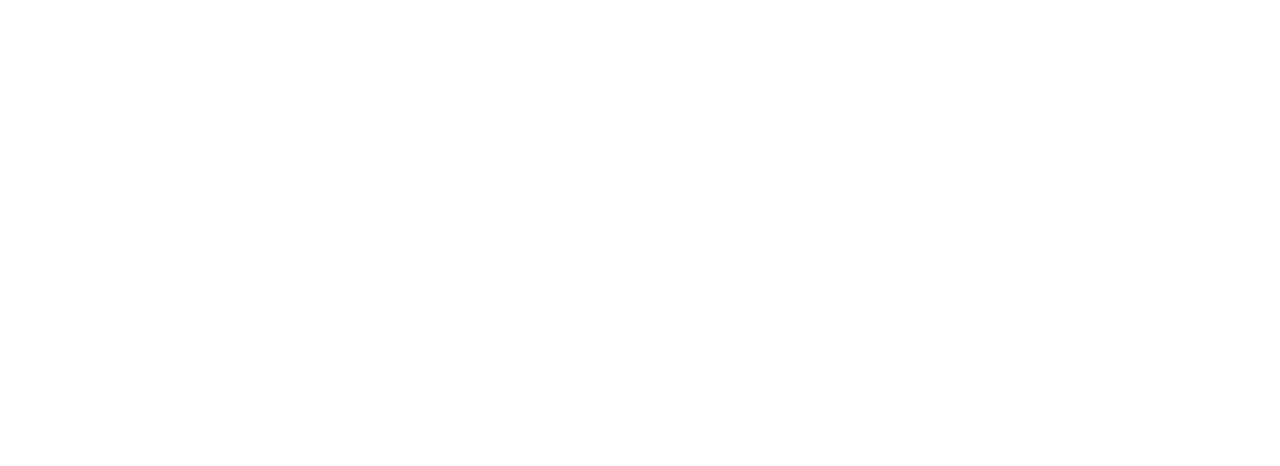
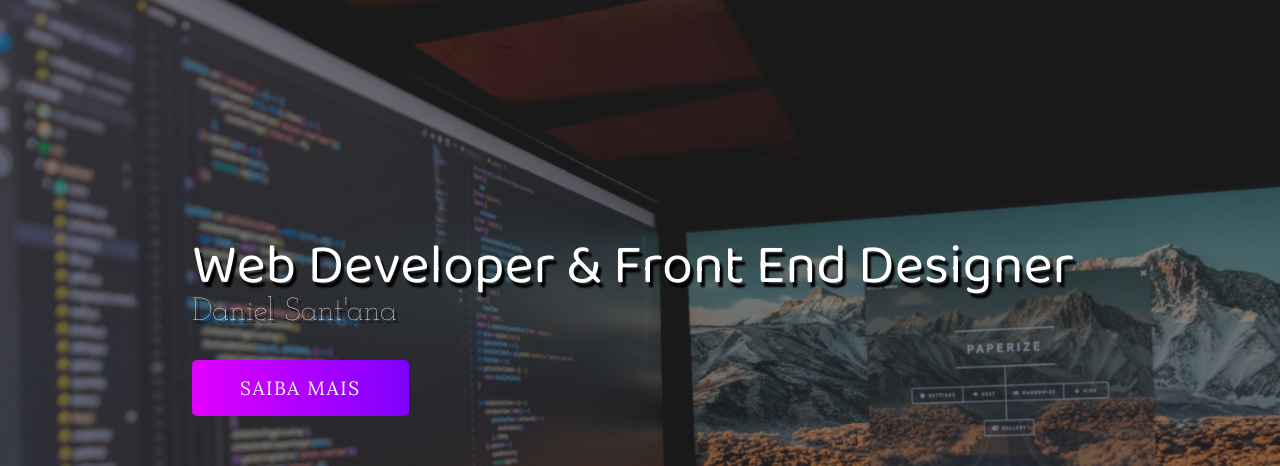
Before and after one commit to Dann888/Portifolio, a plain HTML site: page index.html in a window 1280 px wide. Shown: the top 466 px of the page. Drawn offline with Linux system fonts and the light colour scheme.

Commit message:
:package: header

```diff
--- a/index.html
+++ b/index.html
@@ -2,12 +2,28 @@
 <html lang="pt-BR">
 <head>
     <meta charset="UTF-8">
-    <meta http-equiv="X-UA-Compatible" content="IE=edge">
-    <meta name="viewport" content="width=device-width, initial-scale=1.0">
-    <link rel="stylesheet" href="style.css">
-    <title>Portifolio</title>
+     <meta http-equiv="X-UA-Compatible" content="IE=edge">
+      <meta name="viewport" content="width=device-width, initial-scale=1.0">
+       <link rel="apple-touch-icon" sizes="180x180" href="imagens/apple-touch-icon.png">
+         <link rel="icon" type="image/png" sizes="32x32" href="imagens/favicon-32x32.png">
+       <link rel="icon" type="image/png" sizes="16x16" href="imagens/favicon-16x16.png">
+      <link rel="manifest" href="/site.webmanifest">
+     <link rel="stylesheet" href="style.css">
+    <title>Portfolio</title>
 </head>
 <body>
 
+    <div class="conteiner">
+        <header>
+            <div class= "img-wrapper">
+                <img src="imagens/ds.jpg" alt="">
+                 </div>
+                 <div class="banner">
+                   <h1>Web Developer & Front End Designer</h1>
+                   <p>Daniel Sant'ana</p>
+                   <button>Saiba mais</button>
+                 </div>
+        </header>
+    </div>
 </body>
 </html>
--- a/style.css
+++ b/style.css
@@ -1,3 +1,95 @@
 @import url('https://fonts.googleapis.com/css2? family= Baloo+Da+2:wght@400;500 & family= Josefin+Slab:ital,wght@0,100;1,100 & family= Lora:ital,wght@0,400;0,500;1,400;1,700 & family= Mulish:ital,wght@0,200;0,400;1,200 & family= Playball & family= Roboto:wght@500 & family= Source+Sans+Pro:wght@ 200 & display=trocar');
 
-@import url("link rel="stylesheet" href="https://cdnjs.cloudflare.com/ajax/libs/font-awesome/6.0.0-beta3/css/all.min.css" integrity="sha512-Fo3rlrZj/k7ujTnHg4CGR2D7kSs0v4LLanw2qksYuRlEzO+tcaEPQogQ0KaoGN26/zrn20ImR1DfuLWnOo7aBA==" crossorigin="anonymous" referrerpolicy="no-referrer" /");
+@import url("https://cdnjs.cloudflare.com/ajax/libs/font-awesome/6.0.0-beta3/css/all.min.css");
+
+*{
+    margin: 0;
+    padding: 0;
+}
+
+header{
+   width: 100%;
+   height: 100vh;
+   overflow: hidden;
+   position: relative;
+}
+
+.img-wrapper{
+    width: 100%;
+    height: 100%;
+    overflow: hidden;
+    background-color: rgba(0,0,0,0.8);
+}
+
+.img-wrapper img{
+    width: 100%;
+    height: 100%;
+    object-fit: cover;
+    opacity: 0.5;
+    animation: zoom 25s;
+}
+
+@keyframes zoom {
+    0%{
+        transform: scale(1.3);
+    }
+    100%{
+        transform: scale(1);
+    }
+}
+
+.banner{
+    position: absolute;
+    top: 30%;
+    left: 15%;
+}
+
+.banner h1{
+    color: white;
+    font-size: 3.5rem;
+    font-family: "Baloo Da 2", serif;
+    font-weight: 200;
+    text-shadow: 0.2rem 0.3rem 2px rgba(0.0.0.4);
+    line-height: 3.5rem;
+    opacity: 0;
+    animation: moveBanner 1s 0.5s forwards;
+}
+
+.banner p{
+    font-family: "Josefin Slab", serif;
+    color: white;
+    font-size: 2rem;
+    text-shadow: .2rem .2rem rgba(0.0.0.4);
+    margin-bottom: 2rem;
+    opacity: 0;
+    animation: moveBanner 1s 0.7s forwards;
+
+}
+
+.banner button{
+    font-family: "lora", serif;
+    color: rgb(255, 255, 255);
+    font-size: 1.2rem;
+    text-transform: uppercase;
+    letter-spacing: .1rem;
+    background: #7F00FF;
+    background: -webkit-linear-gradient(to right, #E100FF, #7F00FF);
+    background: linear-gradient(to right, #E100FF, #7F00FF);
+    padding: 1rem 3rem;
+    border: 0;
+    border-radius: 5px;
+    cursor: pointer;
+    opacity: 0;
+    animation: moveBanner 1s 0.9s forwards;
+
+}
+
+@keyframes moveBanner{
+    0%{
+        transform: translateY(10rem) rotateY(-3deg);
+    }
+    100%{
+        transform: translateY(0)rotateY(0);
+        opacity: 1;
+    }
+}
```
Also changed, not shown: imagens/android-chrome-192x192.png (renamed from android-chrome-192x192.png), imagens/android-chrome-512x512.png (renamed from android-chrome-512x512.png), imagens/apple-touch-icon.png (renamed from apple-touch-icon.png), imagens/ds.jpg (added), imagens/favicon-16x16.png (renamed from favicon-16x16.png), imagens/favicon-32x32.png (renamed from favicon-32x32.png), site.webmanifest, 1 other file.
